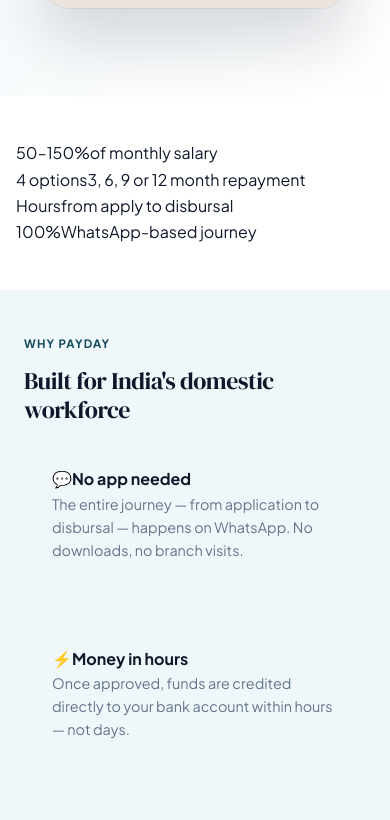
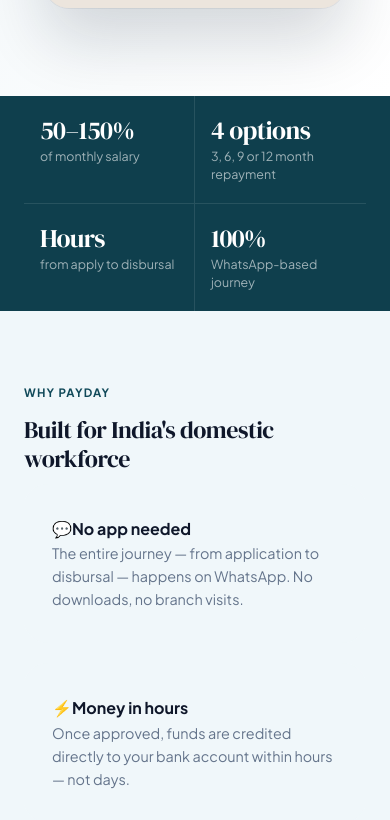
Before and after one commit to Payday-Tech/itspayday, a Next.js app: page / in a window 390 px wide. Shown: the part 1004-1824 px from the top of the page. Built offline with nearby package versions, Linux system fonts and the light colour scheme; no server answers.

Commit message:
CSS: add stats strip styles, features section, remove hero-backed

```diff
--- a/app/globals.css
+++ b/app/globals.css
@@ -256,25 +256,50 @@
   margin-bottom: 20px;
 }
 
-.hero-backed {
-  display: flex;
-  align-items: center;
-  gap: 10px;
-  margin-top: 8px;
-}
-
-.hero-backed-label {
-  font-size: 0.72rem;
-  font-weight: 600;
-  text-transform: uppercase;
-  letter-spacing: 0.08em;
-  color: rgba(255, 255, 255, 0.5);
-  white-space: nowrap;
-}
-
-.hero-backed img {
-  filter: brightness(0) invert(1);
-  opacity: 0.7;
+/* ── Stats strip ── */
+
+.stats-strip {
+  width: 100vw;
+  margin-left: calc(50% - 50vw);
+  padding: 0 max(24px, calc(50vw - (var(--container) / 2) + 24px));
+  background: var(--color-brand-700);
+  display: grid;
+  grid-template-columns: repeat(4, 1fr);
+  gap: 0;
+}
+
+.stat-item {
+  display: flex;
+  flex-direction: column;
+  gap: 4px;
+  padding: 28px 24px;
+  border-right: 1px solid rgba(255,255,255,0.1);
+}
+
+.stat-item:last-child {
+  border-right: none;
+}
+
+.stat-value {
+  font-family: var(--font-sora), Georgia, serif;
+  font-size: 1.6rem;
+  font-weight: 400;
+  color: white;
+  letter-spacing: -0.02em;
+  line-height: 1.1;
+}
+
+.stat-label {
+  font-size: 0.78rem;
+  color: rgba(255,255,255,0.6);
+  line-height: 1.4;
+}
+
+/* ── Features section ── */
+
+.features-section {
+  padding-top: 72px;
+  padding-bottom: 72px;
 }
 
 .hero-legal {
@@ -1539,6 +1564,29 @@
   section {
     padding: 44px 0;
   }
+
+  .stats-strip {
+    grid-template-columns: repeat(2, 1fr);
+  }
+
+  .stat-item:nth-child(2) {
+    border-right: none;
+  }
+
+  .stat-item {
+    padding: 20px 16px;
+    border-bottom: 1px solid rgba(255,255,255,0.1);
+    border-right: none;
+  }
+
+  .stat-item:nth-child(odd) {
+    border-right: 1px solid rgba(255,255,255,0.1);
+  }
+
+  .stat-item:nth-child(3),
+  .stat-item:nth-child(4) {
+    border-bottom: none;
+  }
 }
 
 @media (max-width: 768px) {
```
